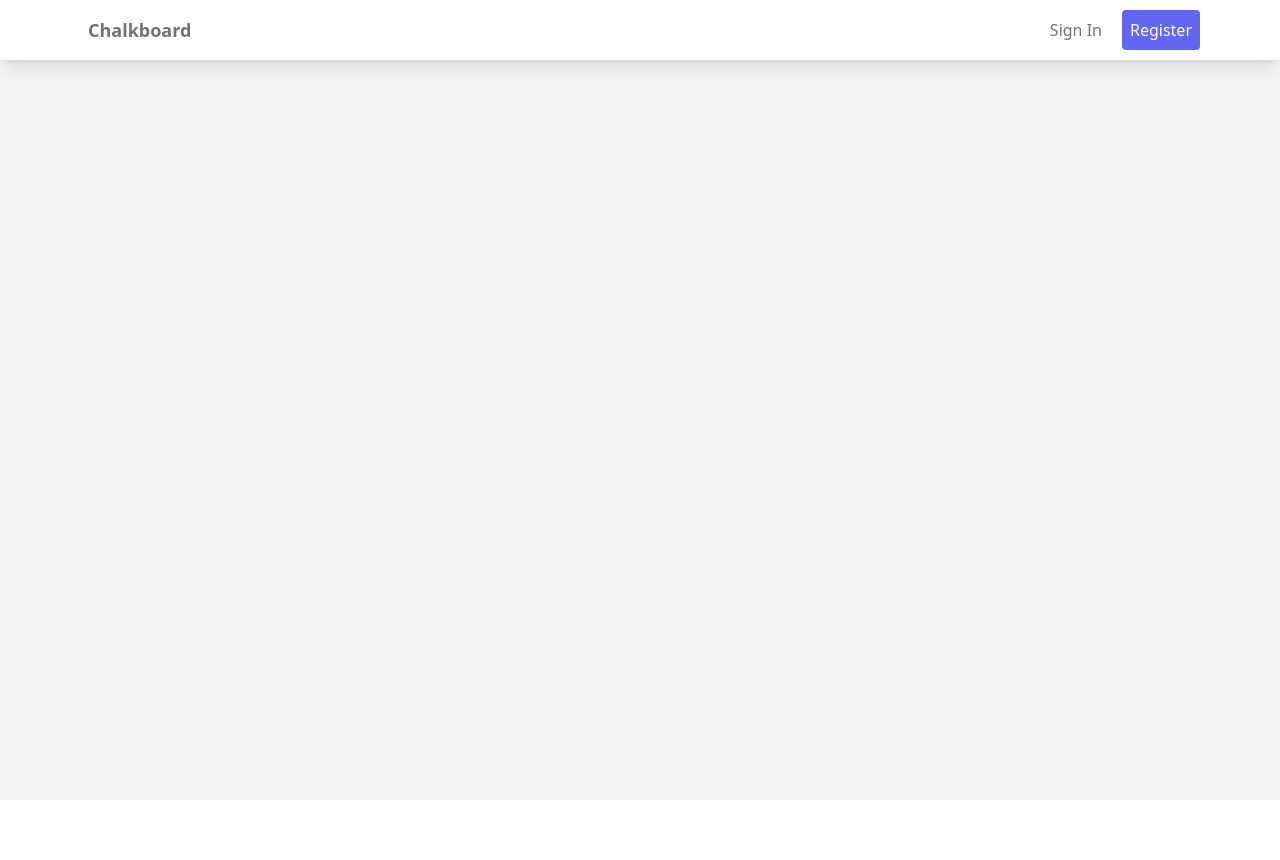
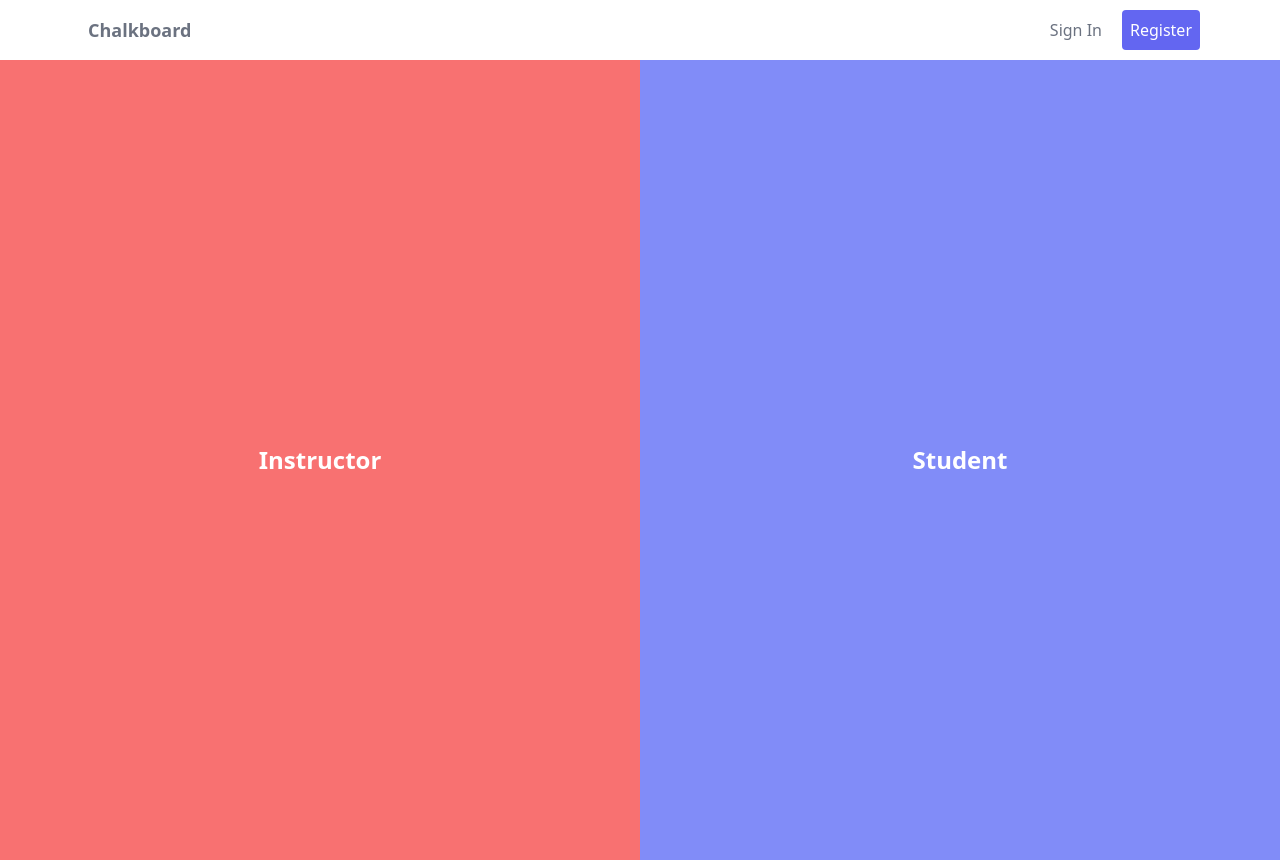
Before and after one commit to datasheng/intro-to-dbms-project-team-bug-generator, a React (Vite) app in the folder client/: page /selection in a window 1280 px wide. Before the commit the page ends 800 px from the top, so only its background shows below. Built offline with nearby package versions, Linux system fonts and the light colour scheme.

Commit message:
added a selection page
to select between instructor and student, also made the route and go in after sign in.

```diff
--- a/client/src/App.jsx
+++ b/client/src/App.jsx
@@ -3,6 +3,7 @@ import { BookOpen, Users, Award } from "lucide-react";
 
 // Import the LoginRegister component we created earlier
 import LoginRegister from "./components/LoginRegister";
+import SelectionPage from "./components/Selection";
 
 const Navbar = () => (
   <nav className="bg-white shadow-lg">
@@ -91,6 +92,7 @@ const App = () => {
           <Route path="/" element={<HomePage />} />
           <Route path="/signin" element={<LoginRegister isLogin={true} />} />
           <Route path="/register" element={<LoginRegister isLogin={false} />} />
+          <Route path="/selection" element={<SelectionPage />} />
           {/* Add more routes as needed */}
         </Routes>
       </div>
--- a/client/src/components/LoginRegister.jsx
+++ b/client/src/components/LoginRegister.jsx
@@ -1,7 +1,9 @@
-import { useState, useEffect } from "react";
+import React, { useState, useEffect } from "react";
 import { Eye, EyeOff } from "lucide-react";
+import { useNavigate } from 'react-router-dom';
 
 const LoginRegister = ({ isLogin: initialIsLogin }) => {
+  const navigate = useNavigate();
   const [isLogin, setIsLogin] = useState(initialIsLogin);
   const [showPassword, setShowPassword] = useState(false);
   const [formData, setFormData] = useState({
@@ -54,7 +56,8 @@ const LoginRegister = ({ isLogin: initialIsLogin }) => {
 
         const data = await response.json();
         console.log("Login successful:", data);
-        // Handle successful login
+        // Handle successful login Redirect to /selection
+        navigate('/selection');
       } else {
         const response = await fetch("http://localhost:3000/auth/register", {
           method: "POST",
@@ -76,6 +79,7 @@ const LoginRegister = ({ isLogin: initialIsLogin }) => {
         const data = await response.json();
         console.log("Registration successful:", data);
         // Handle successful registration
+        navigate('/selection');
       }
     } catch (error) {
       setError(error.message || "An error occurred");
--- /dev/null
+++ b/client/src/components/Selection.jsx
@@ -0,0 +1,16 @@
+import React from 'react';
+
+const SelectionPage = () => {
+  return (
+    <div className="flex h-screen">
+      <button className="w-1/2 bg-red-400 text-white text-2xl font-bold">
+        Instructor
+      </button>
+      <button className="w-1/2 bg-indigo-400 text-white text-2xl font-bold">
+        Student
+      </button>
+    </div>
+  );
+};
+
+export default SelectionPage;
```
Also changed, not shown: 1 other file (tests, documents, lock files or other folders).
